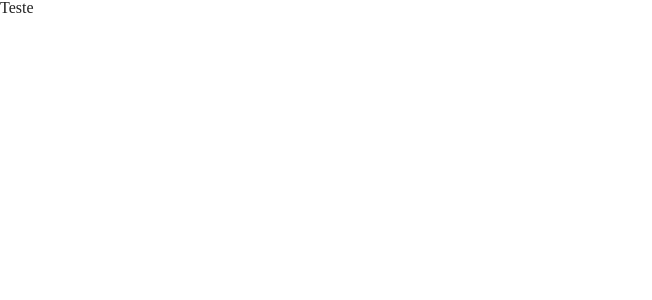
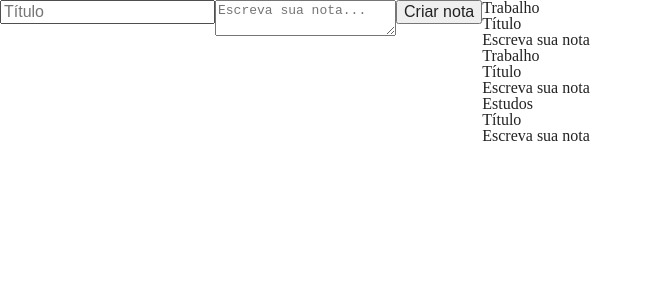
Before and after one commit to joaovictordantasj/react-notepad, a React (Create React App) app: page / in a window 1280 px wide. Shown: the top 300 px of the page, without its empty margins (0-652 px from the left). Built offline with nearby package versions, Linux system fonts and the light colour scheme.

Commit message:
Adicionando a base do projeto

```diff
--- a/src/App.js
+++ b/src/App.js
@@ -1,11 +1,18 @@
-import './assets/App.css';
+import React, { Component } from "react";
+import ListaDeNotas from "./components/ListaDeNotas/ListaDeNotas";
+import FormularioCadastro from "./components/FormularioCadastro/FormularioCadastro";
+import "./assets/App.css";
+import './assets/index.css';
 
-function App() {
-  return (
-    <div className="App">
-      Teste
-    </div>
-  );
+class App extends Component {
+  render() {
+    return (
+      <section className="conteudo">
+        <FormularioCadastro />
+        <ListaDeNotas />
+      </section>
+    );
+  }
 }
 
 export default App;
--- /dev/null
+++ b/src/components/CardNota/CardNota.jsx
@@ -0,0 +1,16 @@
+import React, { Component } from 'react';
+
+class CardNota extends Component {
+	render() {
+		return (
+			<section>
+				<header>
+					<h3>Título</h3>
+				</header>
+				<p>Escreva sua nota</p>
+			</section>
+		);
+	}
+}
+
+export default CardNota;
--- /dev/null
+++ b/src/components/FormularioCadastro/FormularioCadastro.jsx
@@ -0,0 +1,16 @@
+import React, { Component } from 'react';
+// import './style.css';
+
+class FormularioCadastro extends Component {
+	render() {
+		return (
+			<form>
+				<input type="text" placeholder ="Título"/>
+				<textarea placeholder = "Escreva sua nota..."/>
+				<button>Criar nota</button>
+			</form>
+		)
+	}
+}
+
+export default FormularioCadastro;
--- /dev/null
+++ b/src/components/ListaDeNotas/ListaDeNotas.jsx
@@ -0,0 +1,22 @@
+import React, { Component } from 'react';
+import CardNota from '../CardNota/CardNota';
+// import './style.css';
+
+class ListaDeNotas extends Component {
+  render () {
+    return (
+      <ul>
+        {Array.of("Trabalho", "Trabalho", "Estudos",).map((categoria, index) => {
+          return (
+            <li key={index}>
+              <div>{categoria}</div>
+              <CardNota />
+            </li>
+          );
+        })}
+      </ul>
+    )
+  };
+}
+
+export default ListaDeNotas;
--- a/src/index.js
+++ b/src/index.js
@@ -1,6 +1,6 @@
 import React from 'react';
 import ReactDOM from 'react-dom';
-import './assets/index.css';
+
 import App from './App';
 
 ReactDOM.render(
```
Also changed, not shown: 1 other file (tests, documents, lock files or other folders).
